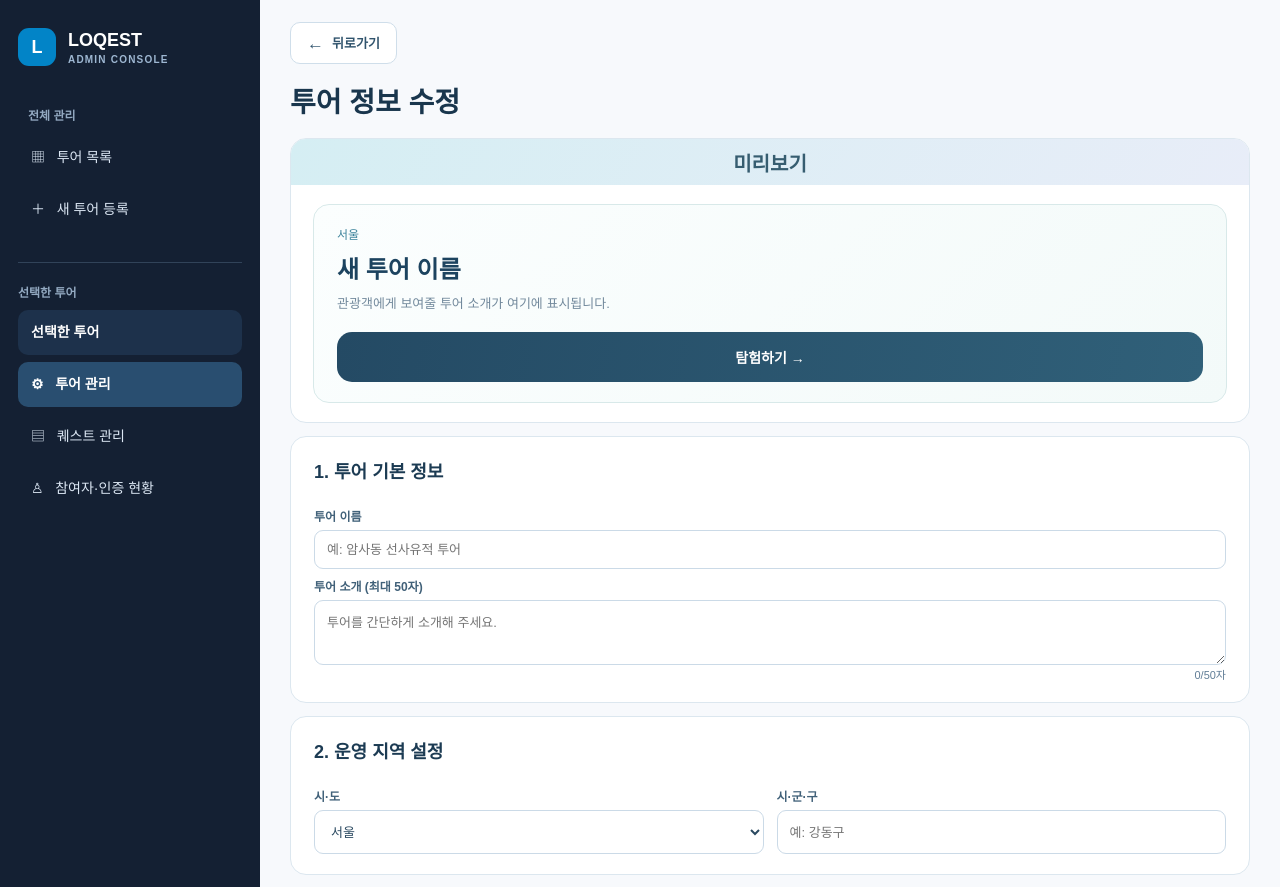
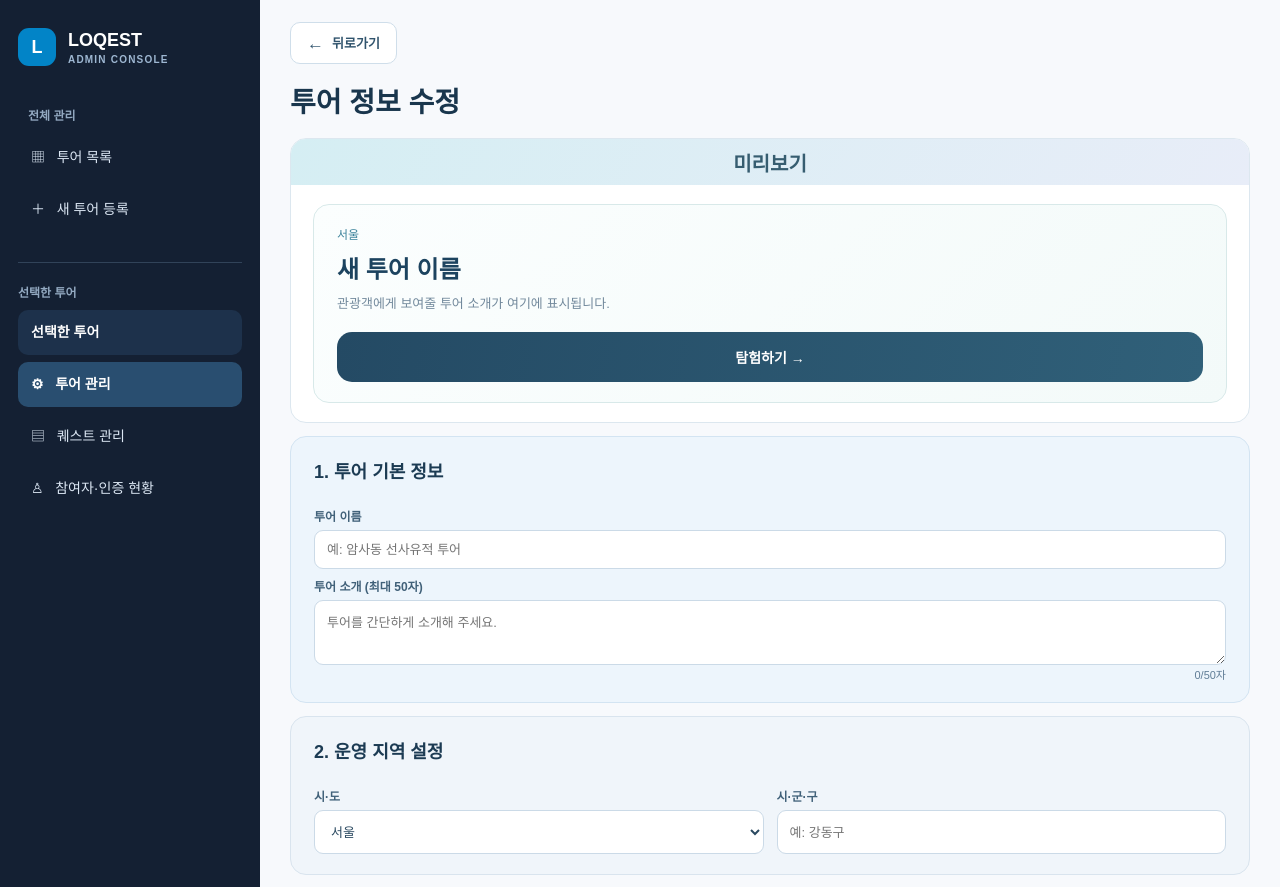
Before and after one commit to poketmon2004-droid/loqest-prototype, a Next.js app: page /admin/tours/1/edit in a window 1280 px wide. Shown: the top 887 px of the page. Built offline with nearby package versions, Linux system fonts and the light colour scheme; no server answers.

Commit message:
style(admin): restore tinted tour information and region cards with white inputs

```diff
--- a/components/TourEditor.module.css
+++ b/components/TourEditor.module.css
@@ -139,3 +139,9 @@
 @media(min-width:901px){.page{max-width:1120px;padding:22px 30px 45px}.heading{margin:0 0 18px}.heading h1{font-size:28px}.form{gap:13px}.previewPadding{padding:19px 22px}.previewCard{padding:20px 23px!important}.previewCard h3{font-size:24px}.previewCard .explore{padding:15px 12px!important}.blueCard,.grayCard,.managementCard{padding:20px 23px!important}.fields{gap:13px}.fields h2{font-size:18px!important}.fields label{font-size:12px}.fields input,.fields textarea,.fields select{padding:11px 12px!important}.fields textarea{height:65px!important}.managementCard h2{font-size:18px!important}.managementHelp{font-size:12px!important}.managementActions button{min-height:59px!important;font-size:16px!important}}
 @media(min-width:901px) and (max-height:780px){.page{padding-top:20px}.form{gap:13px}.previewCard{padding:20px 23px!important}.blueCard,.grayCard,.managementCard{padding:20px 23px!important}.fields textarea{height:65px!important}.fields input,.fields select{padding:11px 12px!important}}
 @media(max-width:700px){.page{padding:18px 14px 32px}.previewPadding{padding:15px}.previewCard{padding:17px!important}.previewCard h3{font-size:21px}.blueCard,.grayCard,.managementCard{padding:17px!important}.regionGrid{grid-template-columns:repeat(2,minmax(0,1fr));gap:9px}.managementActions{gap:8px!important}.managementActions button{font-size:13px!important;min-height:53px!important}}
+
+/* Distinguish the two editable sections while keeping their inputs white */
+.fields .blueCard{background:#edf5fc!important;border-color:#d3e4f2!important}
+.fields .grayCard{background:#f0f5fa!important;border-color:#d9e4ee!important}
+.fields .blueCard input,.fields .blueCard textarea,
+.fields .grayCard input,.fields .grayCard select{background:#fff!important}
```
